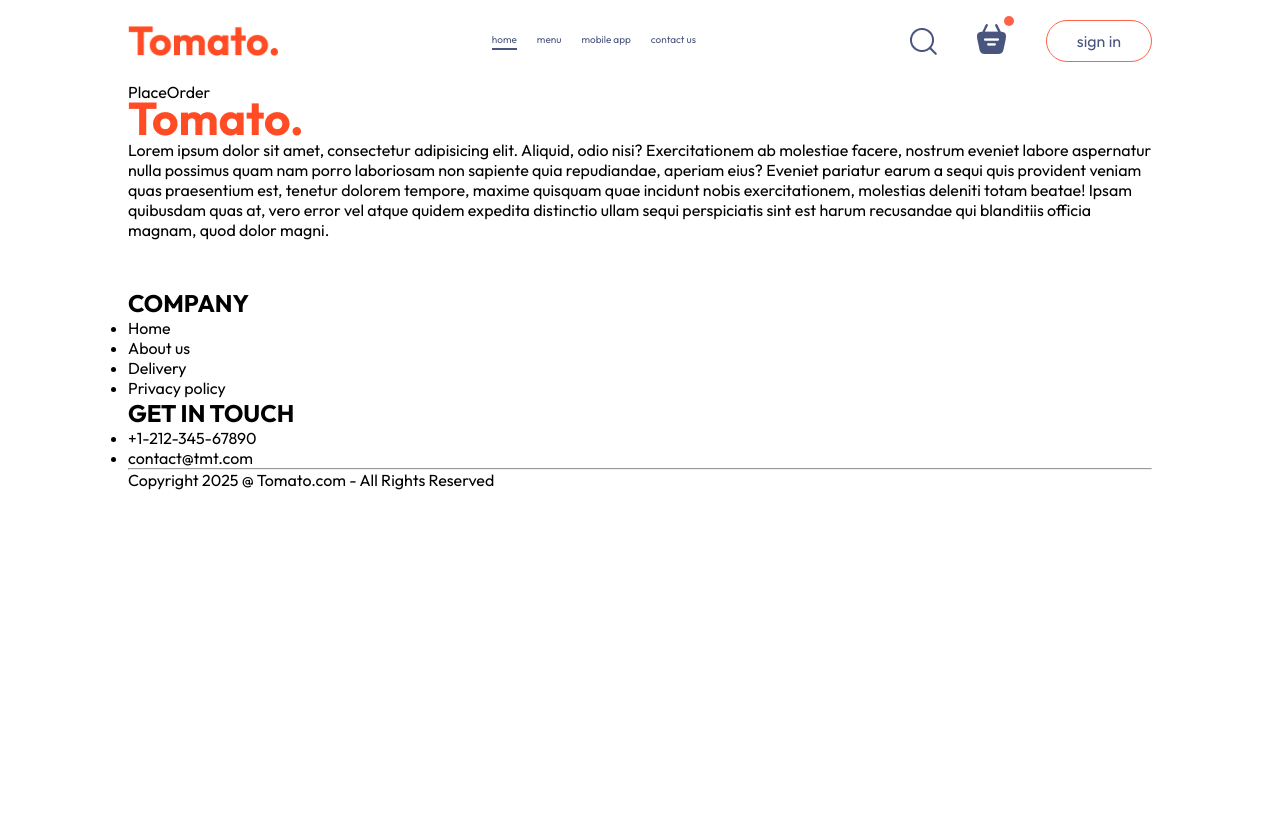
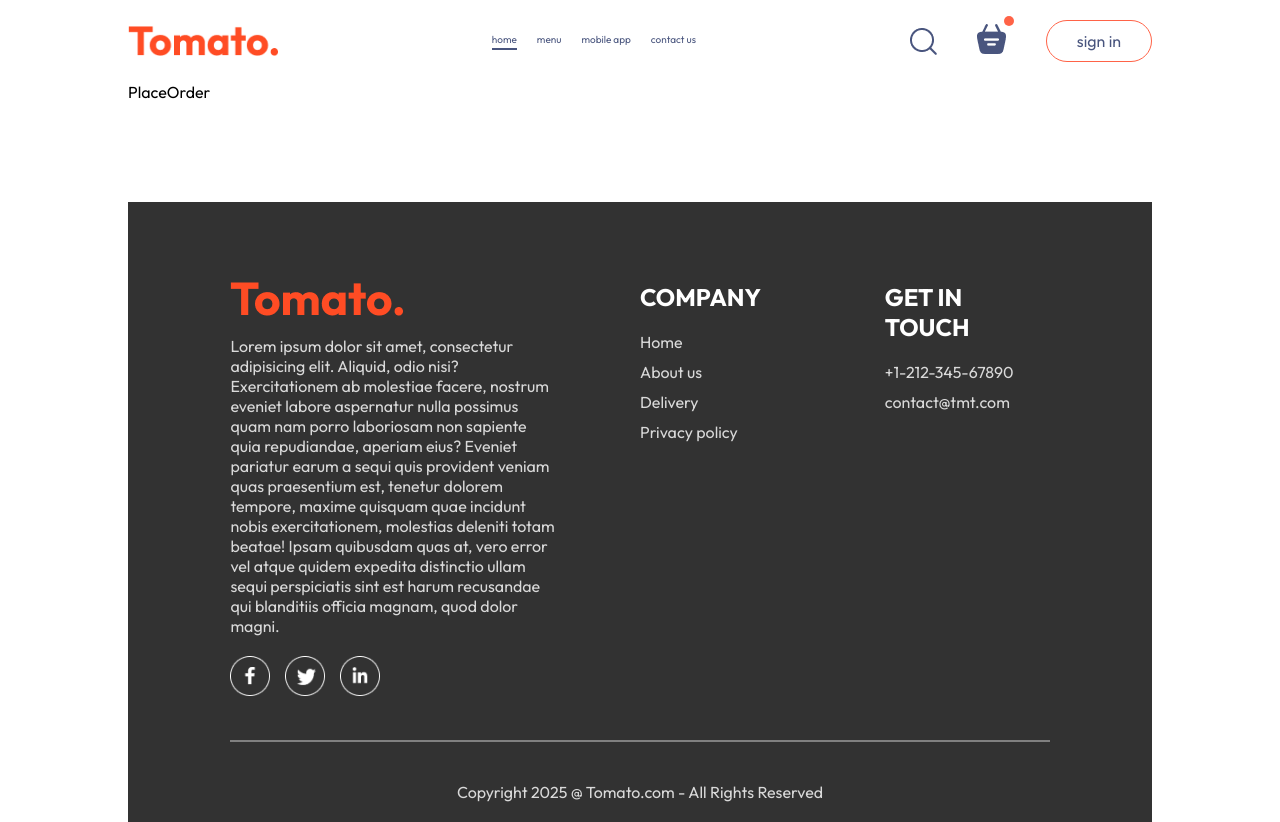
Before and after one commit to M-Aditya-11/food_del, a React (Vite) app in the folder frontend/: page /order in a window 1280 px wide. Before the commit the page ends 800 px from the top, so only its background shows below. Built offline with nearby package versions, Linux system fonts and the light colour scheme.

Commit message:
Added CSS for Footer

```diff
--- a/frontend/src/components/Footer/Footer.css
+++ b/frontend/src/components/Footer/Footer.css
@@ -0,0 +1,42 @@
+.footer{
+    color: #d9d9d9;
+    background-color: #323232;
+    display: flex;
+    flex-direction: column;
+    align-items: center;
+    gap: 20px;
+    padding: 20px 8vw;
+    padding-top: 80px;
+    margin-top: 100px;
+}
+.footer-content{
+    width: 100%;
+    display: grid;
+    grid-template-columns: 2fr 1fr 1fr;
+    gap: 80px;
+}
+.footer-content-left , .footer-content-center , .footer-content-right{
+    display: flex;
+    flex-direction: column;
+    align-items: start;
+    gap: 20px;
+}
+.footer-content-left li , .footer-content-center li , .footer-content-right li{
+    list-style: none;
+    margin-bottom: 10px;
+    cursor: pointer;
+}
+.footer-content-center h2 , .footer-content-right h2{
+    color: white;
+}
+.footer-social-icons{
+    width: 40px;
+    margin-right: 15px;
+}
+.footer hr{
+    width: 100%;
+    height: 2px;
+    margin: 20px 0;
+    background-color: gray;
+    border: none;
+}
--- a/frontend/src/components/Footer/Footer.jsx
+++ b/frontend/src/components/Footer/Footer.jsx
@@ -9,9 +9,12 @@
                 <div className="footer-content-left">
                     <img src={assets.logo} alt="" />
                     <p>Lorem ipsum dolor sit amet, consectetur adipisicing elit. Aliquid, odio nisi? Exercitationem ab molestiae facere, nostrum eveniet labore aspernatur nulla possimus quam nam porro laboriosam non sapiente quia repudiandae, aperiam eius? Eveniet pariatur earum a sequi quis provident veniam quas praesentium est, tenetur dolorem tempore, maxime quisquam quae incidunt nobis exercitationem, molestias deleniti totam beatae! Ipsam quibusdam quas at, vero error vel atque quidem expedita distinctio ullam sequi perspiciatis sint est harum recusandae qui blanditiis officia magnam, quod dolor magni.</p>
-                <img src={assets.facebook_icon} alt="" />
-                <img src={assets.twitter_icon} alt="" />
-                <img src={assets.linkedin_icon} alt="" />
+
+                    <div>
+                    <img className="footer-social-icons" src={assets.facebook_icon} alt="" />
+                        <img className="footer-social-icons" src={assets.twitter_icon} alt="" />
+                        <img className="footer-social-icons" src={assets.linkedin_icon} alt="" />
+                    </div>
                 </div>
                 <div className="footer-content-center">
                     <h2>COMPANY</h2>
```
Lines whose indentation alone changed are shown as unchanged.
